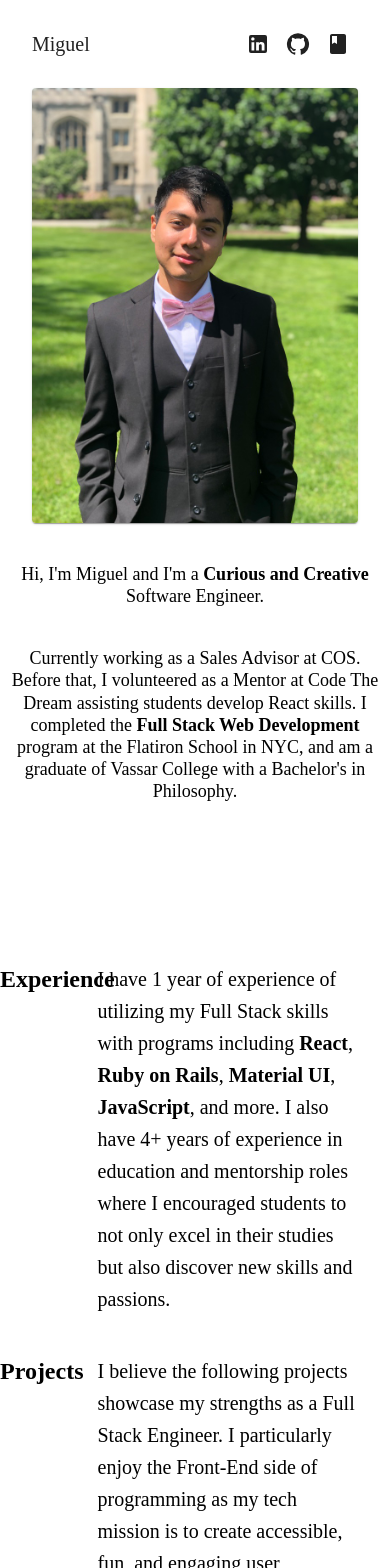
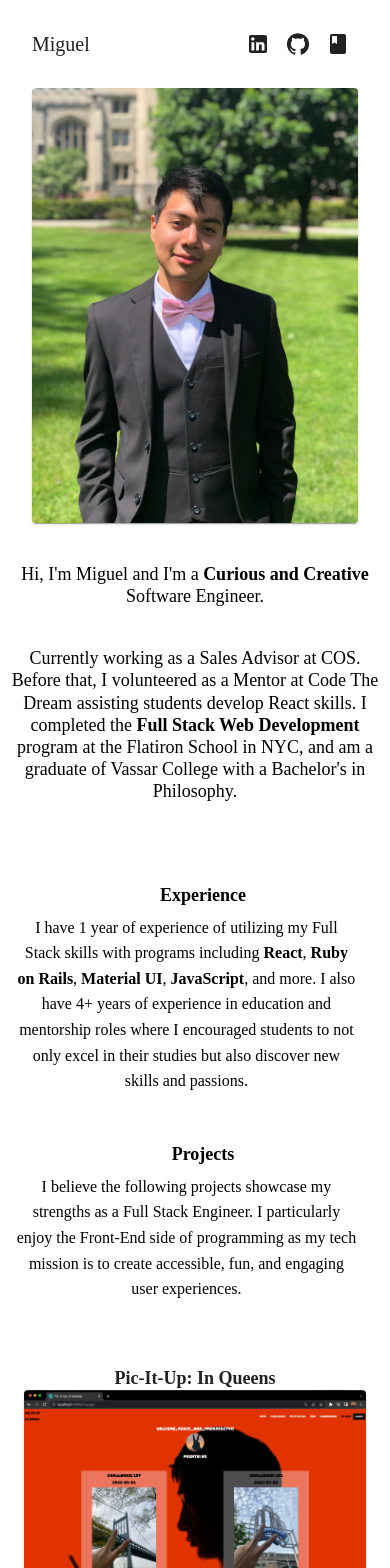
Before and after one commit to gitMiguel27/portfolio, a React (Create React App) app: page / in a window 390 px wide. Shown: the top 1568 px of the page. Built offline with nearby package versions, Linux system fonts and the light colour scheme; the HTML template or start-up script is replaced by a standard one.

Commit message:
new responsiveness for the whole page done

```diff
--- a/src/Components/Home.js
+++ b/src/Components/Home.js
@@ -2,6 +2,12 @@ import React from "react";
 import Projects from "./Projects";
 import { Card, CardMedia, Typography, Grid, Box } from '@mui/material';
 import Slide from '@mui/material/Slide';
+
+const introContainer = {
+  maxWidth: 1250,
+  marginX: "auto",
+  marginBottom: { xs: 5, md: 15 }
+};
 
 const profilePic = {
   maxWidth: 450,
@@ -16,10 +22,28 @@ const introText = {
   marginY: { xs: 5 }
 };
 
+const subSectionContainer = {
+  maxWidth: 1000,
+  textAlign: { xs: "center", sm: "left" },
+  marginX: "auto",
+  marginBottom: { xs: 0, sm: 5, md: 10 }
+};
+
+const subSectionTitle = {
+  fontSize: { xs: 18, sm: 20, md: 24 },
+  marginX: { xs: 1 },
+};
+
+const subSectionContent = {
+  fontSize: { xs: 16, sm: 18, md: 20 },
+  marginX: { xs: 1 },
+  marginBottom: 5,
+};
+
 function Home() {
   return (
     <div className="Home">
-      <Grid container mb={15} mx={"auto"} sx={{ maxWidth: 1250 }}>
+      <Grid container className="intro-container" sx={ introContainer }>
         <Grid item sm={5} md={5}>
           <div className="profile-pic">
             <Slide direction="right" in={true} easing={"ease-in"} timeout={1250} mountOnEnter unmountOnExit>
@@ -44,20 +68,20 @@ function Home() {
         </Grid>
       </Grid>
 
-      <Grid container spacing={0} xs={12} sm={10} md={8} mx={'auto'} mb={15} sx={{ maxWidth: 1000 }}>
-        <Grid item xs={3} sm={3} md={3}>
-          <Typography variant="h5" fontWeight={'fontWeightBold'}>Experience</Typography>
+      <Grid container className="sub-section-container" spacing={1} xs={12} sm={10} md={8} sx={ subSectionContainer}>
+        <Grid item xs={12} sm={3} md={3}>
+          <Typography variant="h5" fontWeight={'fontWeightBold'} sx={ subSectionTitle }>Experience</Typography>
         </Grid>
-        <Grid item xs={8} sm={9} md={9} mb={5}>
-          <Typography variant="h6">
+        <Grid item xs={11} sm={9} md={9}>
+          <Typography variant="h6" sx={ subSectionContent }>
             I have 1 year of experience of utilizing my Full Stack skills with programs including <Box fontWeight='fontWeightBold' display='inline'>React</Box>, <Box fontWeight='fontWeightBold' display='inline'>Ruby on Rails</Box>, <Box fontWeight='fontWeightBold' display='inline'>Material UI</Box>, <Box fontWeight='fontWeightBold' display='inline'>JavaScript</Box>, and more. I also have 4+ years of experience in education and mentorship roles where I encouraged students to not only excel in their studies but also discover new skills and passions.
           </Typography>
         </Grid>
-        <Grid item xs={3} sm={3} md={3}>
-          <Typography variant="h5" fontWeight={'fontWeightBold'}>Projects</Typography>
+        <Grid item xs={12} sm={3} md={3}>
+          <Typography variant="h5" fontWeight={'fontWeightBold'} sx={ subSectionTitle }>Projects</Typography>
         </Grid>
-        <Grid item xs={8} sm={9} md={9}>
-          <Typography variant="h6">
+        <Grid item xs={11} sm={9} md={9}>
+          <Typography variant="h6" sx={ subSectionContent }>
             I believe the following projects showcase my strengths as a Full Stack Engineer. I particularly enjoy the Front-End side of programming as my tech mission is to create accessible, fun, and engaging user experiences.
           </Typography>
         </Grid>
--- a/src/Components/Slide.js
+++ b/src/Components/Slide.js
@@ -1,5 +1,5 @@
 import React from "react";
-import { Paper, Stack, Box, Card, CardMedia, Link, Divider, styled } from '@mui/material';
+import { Paper, Stack, Box, Card, CardMedia, Link, Divider, Typography, styled } from '@mui/material';
 
 const Responsive = styled("div")(({ theme }) => ({
     [theme.breakpoints.down('sm')]: {
@@ -7,11 +7,16 @@ const Responsive = styled("div")(({ theme }) => ({
     }
 }));
 
+const projectTitle = {
+    textAlign: { xs: "center", sm: "left" },
+    fontSize: { xs: 18, sm: 20, md: 24 },
+};
+
 function Slide({ item }) {
     return (
         <Responsive>
             <Paper sx={{ p: 3 }} square="true" elevation={0}>
-                <h2>{item.title}</h2>
+            <Typography className="project-title" variant="h5" fontWeight={'fontWeightBold'} sx={ projectTitle }>{item.title}</Typography>
                 <Card sx={{ maxWidth: 'xs' }}>
                     <CardMedia
                         component="img"
```
